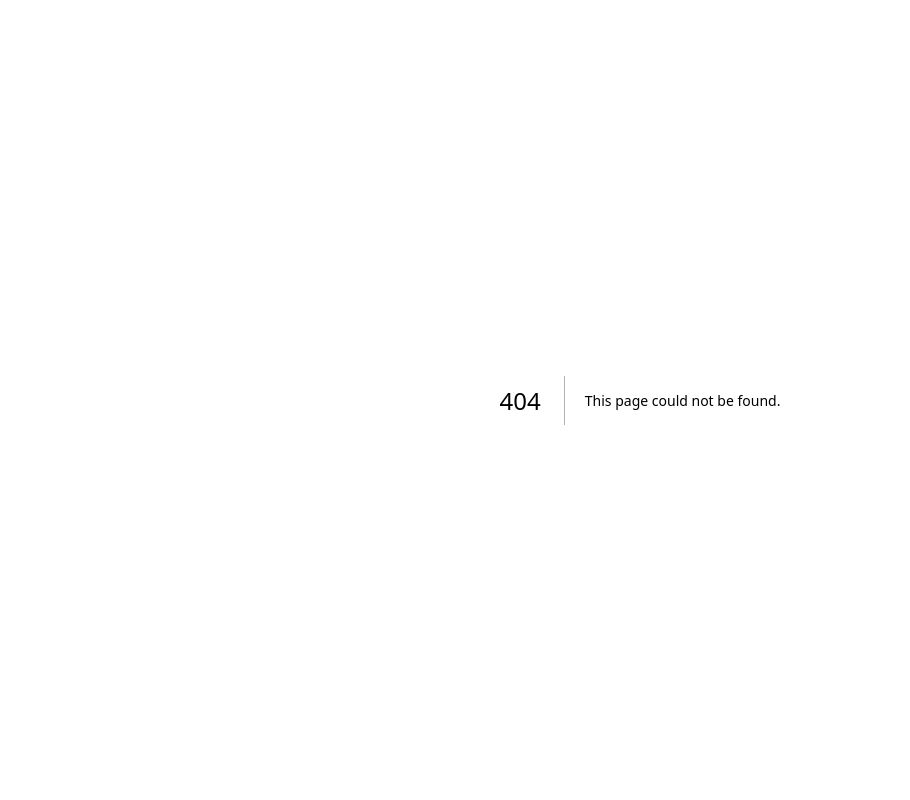
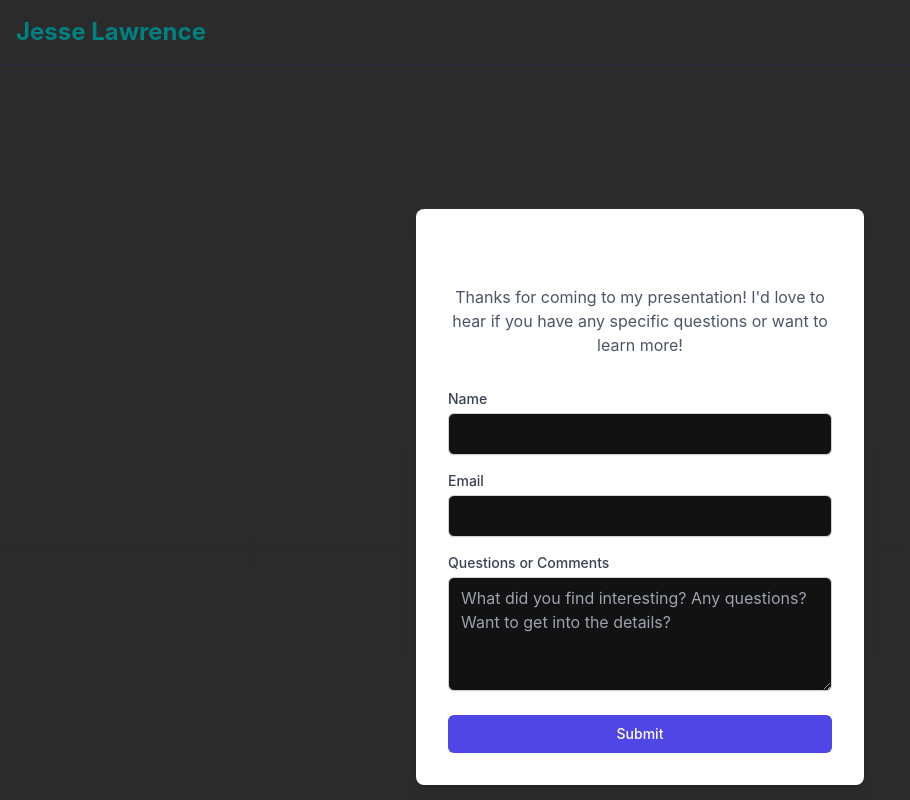
Before and after one commit to lawrencejesse/JesseNextJSPortfolioV1, a Next.js app: page /presentation-signup in a window 1280 px wide. Before the commit this address had no page. Shown: the top 800 px of the page, without its empty margins (0-910 px from the left). Built offline with nearby package versions, Linux system fonts and the light colour scheme.

Commit message:
added signup form and replit referal to poster

```diff
--- a/next.config.js
+++ b/next.config.js
@@ -1,6 +1,5 @@
 /** @type {import('next').NextConfig} */
 const nextConfig = {
-  output: 'export',
   images: {
     unoptimized: true,
     remotePatterns: [
--- /dev/null
+++ b/pages/api/submit-signup.ts
@@ -0,0 +1,41 @@
+import { google } from 'googleapis';
+import type { NextApiRequest, NextApiResponse } from 'next';
+
+// Initialize auth - use service account or OAuth2
+const auth = new google.auth.GoogleAuth({
+  credentials: {
+    client_email: process.env.GOOGLE_CLIENT_EMAIL,
+    private_key: process.env.GOOGLE_PRIVATE_KEY?.replace(/\\n/g, '\n'),
+  },
+  scopes: ['https://www.googleapis.com/auth/spreadsheets'],
+});
+
+export default async function handler(
+  req: NextApiRequest,
+  res: NextApiResponse
+) {
+  if (req.method !== 'POST') {
+    return res.status(405).json({ message: 'Method not allowed' });
+  }
+
+  try {
+    const { name, email, comment } = req.body;
+
+    const sheets = google.sheets({ version: 'v4', auth });
+
+    // Append data to the spreadsheet
+    const response = await sheets.spreadsheets.values.append({
+      spreadsheetId: process.env.GOOGLE_SHEET_ID,
+      range: 'Sheet1!A:D', // Updated to include comment column
+      valueInputOption: 'USER_ENTERED',
+      requestBody: {
+        values: [[name, email, comment, new Date().toISOString()]],
+      },
+    });
+
+    return res.status(200).json({ message: 'Success' });
+  } catch (error) {
+    console.error('Submission error:', error);
+    return res.status(500).json({ message: 'Error submitting form' });
+  }
+}
--- /dev/null
+++ b/pages/presentation-signup.tsx
@@ -0,0 +1,104 @@
+import { useState } from 'react';
+import Head from 'next/head';
+import MainLayout from '../components/layout/MainLayout';
+
+export default function PresentationSignup() {
+  const [name, setName] = useState('');
+  const [email, setEmail] = useState('');
+  const [comment, setComment] = useState('');
+  const [status, setStatus] = useState('');
+
+  const handleSubmit = async (e: React.FormEvent) => {
+    e.preventDefault();
+    try {
+      const res = await fetch('/api/submit-signup', {
+        method: 'POST',
+        headers: { 'Content-Type': 'application/json' },
+        body: JSON.stringify({ name, email, comment }),
+      });
+
+      if (res.ok) {
+        setStatus('Thanks! We\'ll be in touch soon.');
+        setName('');
+        setEmail('');
+        setComment('');
+      } else {
+        setStatus('Something went wrong. Please try again.');
+      }
+    } catch (error) {
+      setStatus('Something went wrong. Please try again.');
+    }
+  };
+
+  return (
+    <MainLayout>
+      <Head>
+        <title>Presentation Follow-up</title>
+      </Head>
+      <div className="min-h-screen flex flex-col items-center justify-center p-4">
+        <div className="max-w-md w-full space-y-8 bg-white p-8 rounded-lg shadow-lg">
+          <div>
+            <h2 className="text-3xl font-bold text-center">Stay Connected</h2>
+            <p className="mt-2 text-center text-gray-600">
+              Thanks for coming to my presentation! I'd love to hear if you have any specific questions or want to learn more!
+            </p>
+          </div>
+          <form onSubmit={handleSubmit} className="mt-8 space-y-6">
+            <div className="space-y-4">
+              <div>
+                <label htmlFor="name" className="block text-sm font-medium text-gray-700">
+                  Name
+                </label>
+                <input
+                  id="name"
+                  type="text"
+                  required
+                  value={name}
+                  onChange={(e) => setName(e.target.value)}
+                  className="mt-1 block w-full px-3 py-2 border border-gray-300 rounded-md shadow-sm focus:outline-none focus:ring-indigo-500 focus:border-indigo-500"
+                />
+              </div>
+              <div>
+                <label htmlFor="email" className="block text-sm font-medium text-gray-700">
+                  Email
+                </label>
+                <input
+                  id="email"
+                  type="email"
+                  required
+                  value={email}
+                  onChange={(e) => setEmail(e.target.value)}
+                  className="mt-1 block w-full px-3 py-2 border border-gray-300 rounded-md shadow-sm focus:outline-none focus:ring-indigo-500 focus:border-indigo-500"
+                />
+              </div>
+              <div>
+                <label htmlFor="comment" className="block text-sm font-medium text-gray-700">
+                  Questions or Comments
+                </label>
+                <textarea
+                  id="comment"
+                  rows={4}
+                  value={comment}
+                  onChange={(e) => setComment(e.target.value)}
+                  placeholder="What did you find interesting? Any questions? Want to get into the details?"
+                  className="mt-1 block w-full px-3 py-2 border border-gray-300 rounded-md shadow-sm focus:outline-none focus:ring-indigo-500 focus:border-indigo-500"
+                />
+              </div>
+            </div>
+            <button
+              type="submit"
+              className="w-full flex justify-center py-2 px-4 border border-transparent rounded-md shadow-sm text-sm font-medium text-white bg-indigo-600 hover:bg-indigo-700 focus:outline-none focus:ring-2 focus:ring-offset-2 focus:ring-indigo-500"
+            >
+              Submit
+            </button>
+          </form>
+          {status && (
+            <p className="mt-4 text-center text-sm font-medium text-green-600">
+              {status}
+            </p>
+          )}
+        </div>
+      </div>
+    </MainLayout>
+  );
+}
--- a/pages/research-poster.tsx
+++ b/pages/research-poster.tsx
@@ -197,7 +197,7 @@ const ResearchPoster: NextPage = () => {
                     </div>
                     <h4 className="font-semibold text-blue-300 group-hover:text-blue-400">Replit</h4>
                   </a>
-                  <p className="text-gray-300">This is where you'll build and deploy your code. All online, with an advanced coding agent. Allows for collaborative editing.</p>
+                  <p className="text-gray-300">This is where you'll build and deploy your code. All online, with an advanced coding agent. Allows for collaborative editing. If you want to try replit use this referal code@https://replit.com/refer/JesseLawrence and you will get $10 of credits to build with.</p>
                 </div>
 
                 <div>
```
Also changed, not shown: 1 other file (tests, documents, lock files or other folders).
